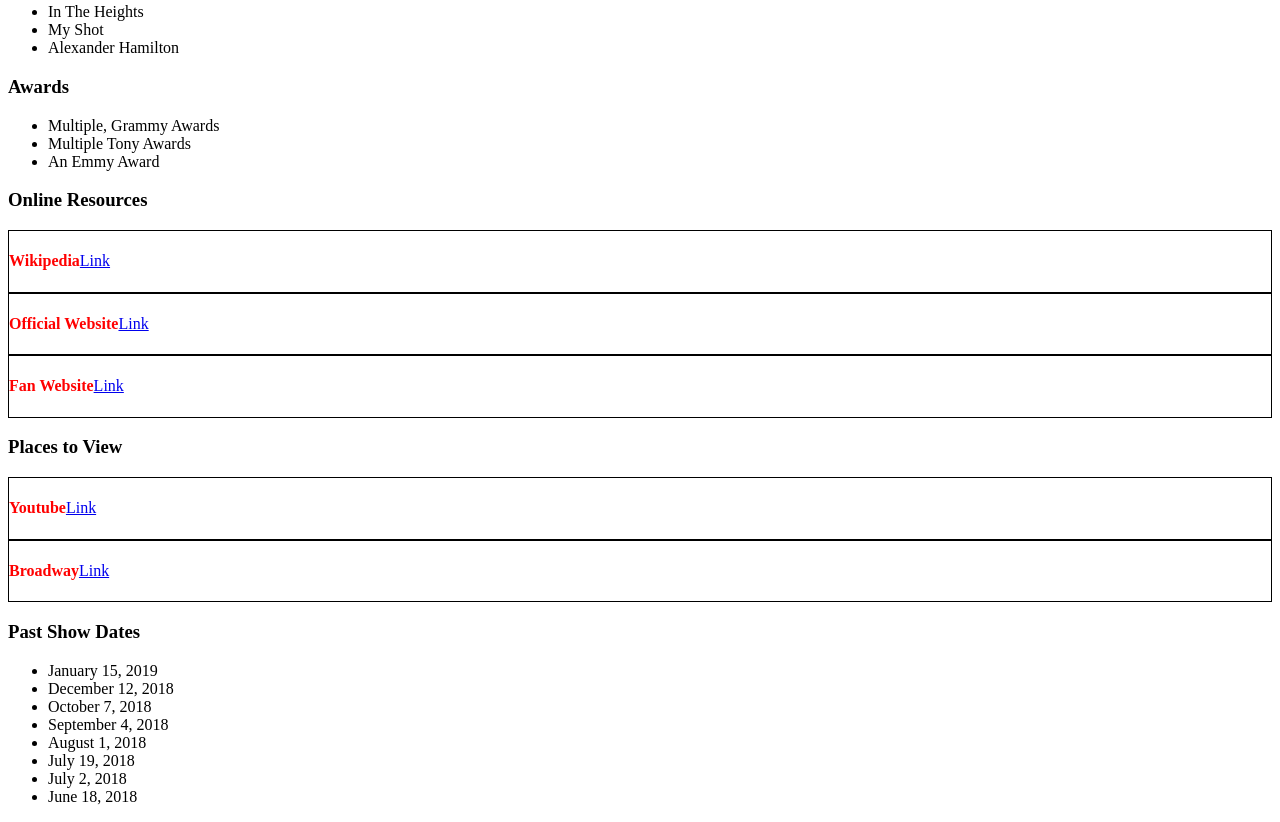
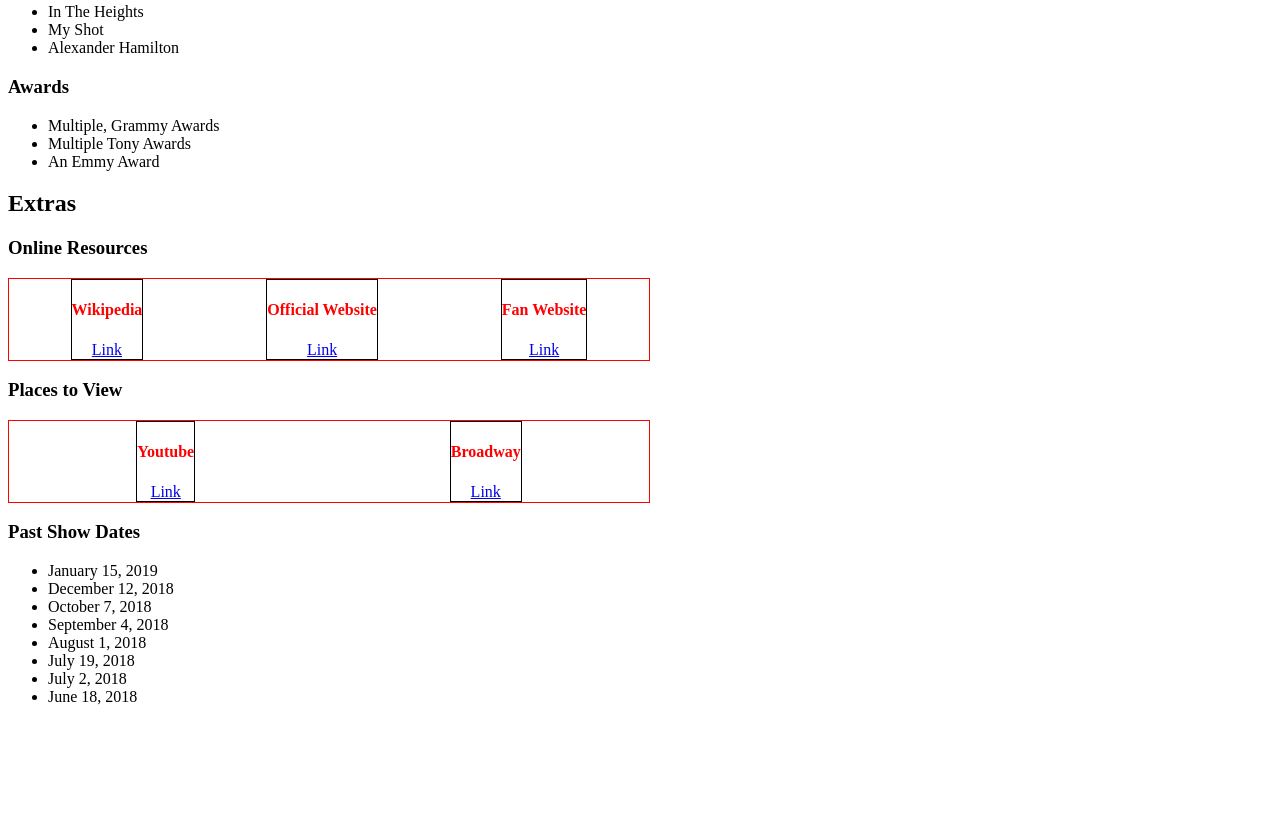
Before and after one commit to NewForce-at-Mountwest/celebrity-tribute-javascript-what-is-a-hamilton, a plain HTML site: page index.html in a window 1280 px wide. Shown: the part 1162-1984 px from the top of the page. After the commit the page ends 1884 px from the top, so only its background shows below. Drawn offline with Linux system fonts and the light colour scheme.

Commit message:
simplified functions for online resources and places to viwe work into one function.  Added section styles and created flex boxes

```diff
--- a/script.js
+++ b/script.js
@@ -179,74 +179,6 @@ const finishedCareerPageHTML = careerPageHTML("Career", "Intro:", linData.career
 
 document.querySelector("#career").innerHTML = finishedCareerPageHTML
 
-//************************************************************************************************* */
-
-
-// start creating functions to make sections for extras page
-
-
-//build a section for online resources
-const buildSectionOnlineRes = (style, array)=>{
-  let buildString = ""
-  for(let i=0;i<array.length; i++){
-
-   let HTMLString = divExtras(style, array[i].name, array[i].url, "Link")
-   buildString = `${buildString}${HTMLString}`
-   console.log("this is the string it is building in online res", buildString)
-  }
-  //add header to string
-  buildString = `<h3>Online Resources</h3>${buildString}`
-  //return HTML string
-  return buildString;
-  }
-  const onlineResourcesString = buildSectionOnlineRes("divStyle", linData.extrasReport.onlineResources)
-  console.log("online resources string", onlineResourcesString)
-
-  // document.querySelector("#extras-report").innerHTML=buildSectionOnlineRes("divStyle", linData.extrasReport.onlineResources)
-
-  //build a section for places to view
-
-  const buildSectionPlacesToView = (style, array)=>{
-    let buildString = ""
-    for(let i=0;i<array.length; i++){
-
-     let HTMLString = divExtras(style, array[i].name, array[i].url, "Link")
-     buildString = buildString + HTMLString
-    }
-    buildString = `<h3>Places to View</h3> ${buildString}`
-    return buildString;
-    }
-    const placesToViewString = buildSectionPlacesToView("divStyle", linData.extrasReport.placesToViewWork)
-
-    // document.querySelector("#extras-report").innerHTML=buildSectionPlacesToView("divStyle", linData.extrasReport.placesToViewWork)
-
-
-
-
-  // build a section for past show dates
-
-  const buildSectionShowDates = (array, listClass) => {
-    let buildString = "";
-    buildString = buildString + createListComponent(array, listClass)
-    buildString = `<h3>Past Show Dates</h3> ${buildString}`
-  return buildString;
-  }
-
- const showDatesString = buildSectionShowDates(linData.extrasReport.pastShowDates, "list")
-
- document.querySelector("#extras-report").innerHTML = `${onlineResourcesString}${placesToViewString}${showDatesString}`
-
-// function for full list component
-// const createListComponent = (listInfo, listClass) => {
-//   let unorderedListBuild = ""
-
-//   for(let i=0; i < listInfo.length; i++){
-
-//    unorderedListBuild += li(listInfo[i], listClass)
-// }
-// return `<ul class="list">${unorderedListBuild}</ul>`
-
-
 
 
 const personalBuilder=(personalLife, birthDate, date, birthLocation, location, cityOfResidence, city, nationality, natLocs, family, spouseLable, spouse, parentsLable, parents, kidsLable, kids, petsLable, pets ) => `${h2(personalLife)}
@@ -271,3 +203,36 @@ ${createListComponent(pets)}
 
 document.querySelector("#personal-life").innerHTML = personalBuilder(
 "Personal Life", "Birth Date:", linData.personalLife.birthDate, "Birth Location:", linData.personalLife.birthLocation, "City of Residence:", linData.personalLife.cityOfResidence, "Nationality:", linData.personalLife.nationality, "Family:", "Spouse:", linData.personalLife.family.spouse, "Parents:", linData.personalLife.family.parents, "Kids:", linData.personalLife.family.kids, "Pets:", linData.personalLife.family.pets)
+
+//**************************************************************************************************/
+// start creating functions to make sections for extras page
+//build a function that can make section for online resources and Places to View
+
+const buildSectionExtras = (style, array, header, sectionClass)=>{
+  let buildString = ""
+  for(let i=0;i<array.length; i++){
+    // call and loop through divExtras function
+   let HTMLString = divExtras(style, array[i].name, array[i].url, "Link")
+   buildString = `${buildString}${HTMLString}`
+  //  console.log("this is the string it is building in online res", buildString)
+  }
+  //add header to string
+  buildString = `${h3(header)}<section class =${sectionClass}>${buildString}</section>`
+  //return HTML string
+  return buildString;
+  }
+  const onlineResourcesString = buildSectionExtras("divStyle", linData.extrasReport.onlineResources, "Online Resources", "extras-section")
+  const placesToViewString = buildSectionExtras("divStyle", linData.extrasReport.placesToViewWork, "Places to View", "extras-section")
+  // console.log("online resources string", onlineResourcesString)
+
+  // build a section for past show dates
+  const buildSectionShowDates = (array, listClass) => {
+    let buildString = "";
+    buildString = buildString + createListComponent(array, listClass)
+    buildString = `<h3>Past Show Dates</h3> ${buildString}`
+  return buildString;
+  }
+
+ const showDatesString = buildSectionShowDates(linData.extrasReport.pastShowDates, "list")
+
+ document.querySelector("#extras-report").innerHTML = `${h2("Extras")}${onlineResourcesString}${placesToViewString}${showDatesString}`
--- a/style.css
+++ b/style.css
@@ -3,10 +3,21 @@
     border: 2px solid black;
 }
 
-.divStyle{
+.extras-section{
+    width: 50vw;
     display: flex;
     flex-direction:row;
     align-items: center;
+    justify-content: space-around;
+    border: red solid 1px;
+
+}
+.divStyle{
+    display: flex;
+    flex-direction:column;
+    align-items: center;
+    justify-content: center;
+    margin: auto;
     color: red;
     border: black solid 1px;
 }
```
